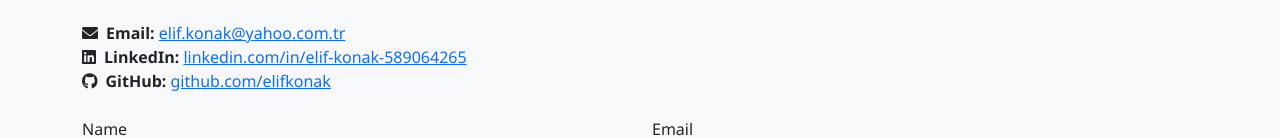
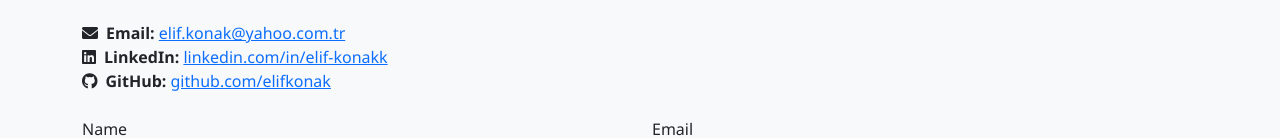
Before and after one commit to elifkk14/elifkonak.github.io, a plain HTML site: page contact.html in a window 1280 px wide. Shown: the part 191-329 px from the top of the page. Drawn offline with nearby package versions, Linux system fonts and the light colour scheme.

Commit message:
Update contact.html

```diff
--- a/contact.html
+++ b/contact.html
@@ -102,7 +102,7 @@
 
     <ul class="list-unstyled mb-4">
       <li><i class="fas fa-envelope me-2"></i><strong>Email:</strong> <a href="mailto:elif.konak@yahoo.com.tr">elif.konak@yahoo.com.tr</a></li>
-      <li><i class="fab fa-linkedin me-2"></i><strong>LinkedIn:</strong> <a href="https://www.linkedin.com/in/elif-konakk" target="_blank">linkedin.com/in/elif-konak-589064265</a></li>
+      <li><i class="fab fa-linkedin me-2"></i><strong>LinkedIn:</strong> <a href="https://www.linkedin.com/in/elif-konakk" target="_blank">linkedin.com/in/elif-konakk</a></li>
       <li><i class="fab fa-github me-2"></i><strong>GitHub:</strong> <a href="https://github.com/elifkonak" target="_blank">github.com/elifkonak</a></li>
     </ul>
 
```
